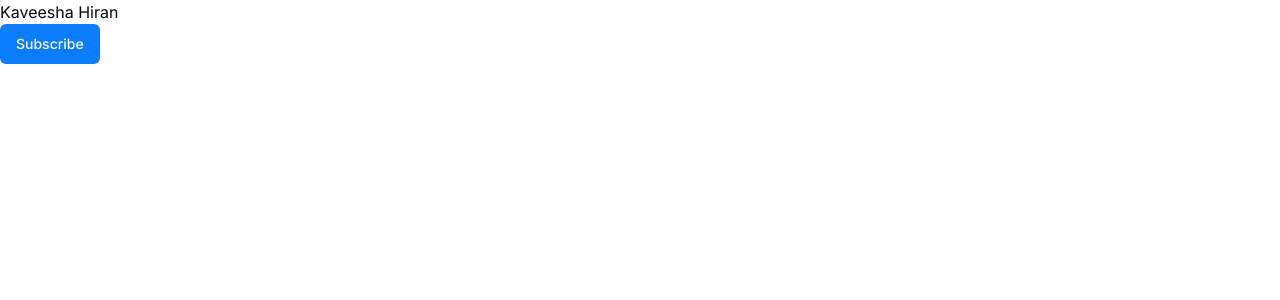
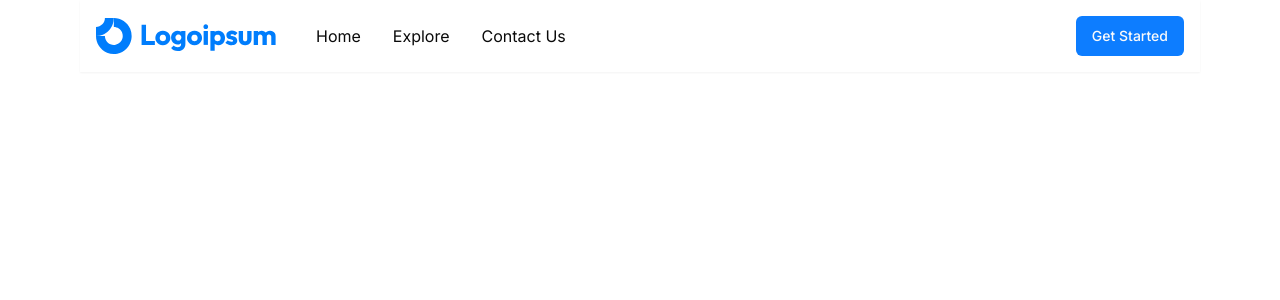
Before and after one commit to KaveeshaDisssanayake/doctor-appoinment, a Next.js app: page / in a window 1280 px wide. Shown: the top 300 px of the page. Built offline with nearby package versions, Linux system fonts and the light colour scheme.

Commit message:
Create the header section,navigation bar

```diff
--- /dev/null
+++ b/app/_components/Header.jsx
@@ -0,0 +1,45 @@
+import { Button } from '@/components/ui/button'
+import Image from 'next/image'
+import Link from 'next/link'
+import React from 'react'
+
+function Header() {
+    const Menu = [
+        {
+            id : 1,
+            name: 'Home',
+            path: '/'
+        },
+        {
+            id : 2,
+            name: 'Explore',
+            path: '/explore'
+        },
+        {
+            id : 3,
+            name: 'Contact Us',
+            path: '/contactus'
+        },
+    ]
+  return (
+    <div className='flex items-center justify-between p-4 shadow-sm'>
+        <div className='flex items-center gap-10'>
+        <Image src='/logo.svg' alt='logo' width={180} height={80}/>
+        <ul className='md:flex gap-8 hidden'>
+            {Menu.map((item,index) =>(
+               <Link href={item.path}>
+               <li className='hover:text-primary cursor-pointer hover:scale-105 transition-all ease-in-out'>{item.name}</li>
+               </Link>
+
+
+
+        ))}
+        </ul>
+        </div>
+
+        <Button>Get Started</Button>
+    </div>
+  )
+}
+
+export default Header
--- a/app/layout.js
+++ b/app/layout.js
@@ -1,5 +1,6 @@
 import { Inter } from "next/font/google";
 import "./globals.css";
+import Header from "./_components/Header";
 
 const inter = Inter({ subsets: ["latin"] });
 
@@ -11,7 +12,12 @@
 export default function RootLayout({ children }) {
   return (
     <html lang="en">
-      <body className={inter.className}>{children}</body>
+      <body className={inter.className}>
+        <div className="md:px-20">
+          <Header/>
+          {children}
+        </div>
+        </body>
     </html>
   );
 }
--- a/app/page.js
+++ b/app/page.js
@@ -4,8 +4,7 @@
 export default function Home() {
   return (
   <div>
-    <h2>Kaveesha Hiran</h2>
-   <Button>Subscribe</Button>
+
   </div>
   );
 }
```
Also changed, not shown: public/logo.svg (added).
